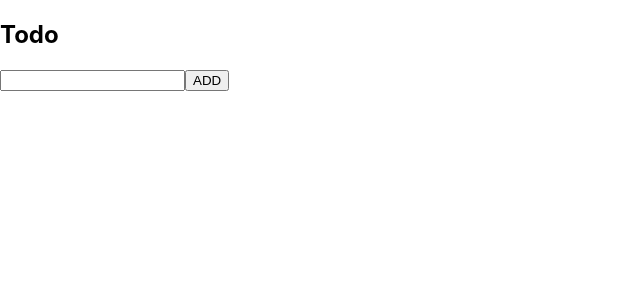
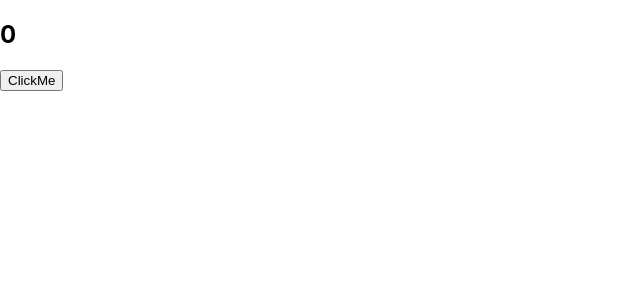
Before and after one commit to Apoorav07/FSWD-Course, a React (Create React App) app in the folder my-app/: page / in a window 1280 px wide. Shown: the top 300 px of the page, without its empty margins (0-640 px from the left). Built offline with nearby package versions, Linux system fonts and the light colour scheme.

Commit message:
usestate and useeffect in react

```diff
--- a/my-app/src/components/Content.js
+++ b/my-app/src/components/Content.js
@@ -1,38 +1,27 @@
 
 
-import { useState } from 'react'
+import { useState,useEffect } from 'react'
 const Content = () => {
-  const [items,setitems] = useState([])
-  const [value,setvalue] = useState('')
 
-  const handlesubmit=()=>{
-    setitems(prev => [...prev,value])
-    setvalue('')
 
-}
-  const handleinput =(e)=>{
-    setvalue(e.target.value)
-  }
 
- const handledelete =(item)=>{
-    console.log(item)
-    setitems(prev => prev.filter(i => i !== item))
- }
+ const [counter,setcounter] = useState(0)
+
+useEffect(()=>{
+console.log('Mounted')
+
+},[])
+
+
 
   return(
-    <>
 
-     <h2>Todo</h2>
+   <div>
 
-      <input value={value} onChange={handleinput} type="text" ></input>
-      <button onClick={handlesubmit} type="submit" >ADD</button>
+  <h2>{counter}</h2>
+  <button onClick={()=>{setcounter(prev => prev + 1)}} >ClickMe</button>
+   </div>
 
-     <ul>
-      {items.map( item => <li>{item} <button onClick={()=>{handledelete(item)}}>Delete</button> </li>)}
-
-     </ul>
-
-    </>
    );
 }
 
```
